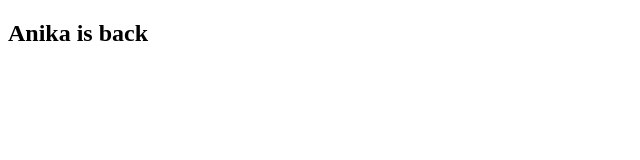
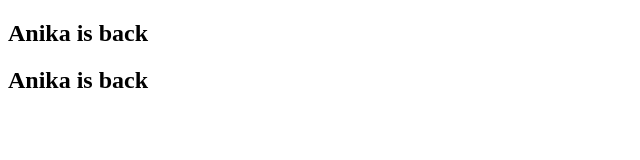
Before and after one commit to mrinmoyimoni/anika, a plain HTML site: page index.html in a window 1280 px wide. Shown: the whole page, without its empty margins (0-640 px from the left). Drawn offline with Linux system fonts and the light colour scheme.

Commit message:
new added

```diff
--- a/index.html
+++ b/index.html
@@ -8,5 +8,6 @@
 </head>
 <body>
     <h2>Anika is back</h2>
+    <h2>Anika is back</h2>
 </body>
 </html>
```
